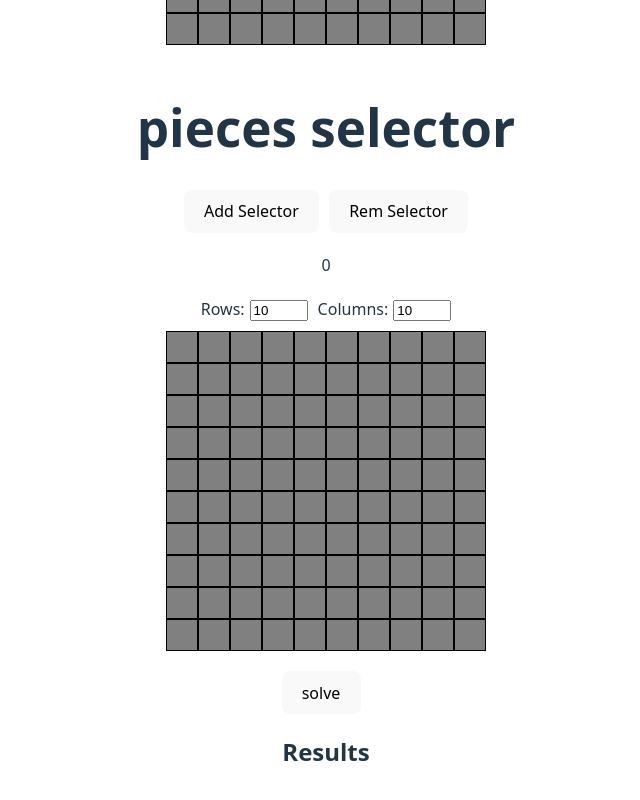
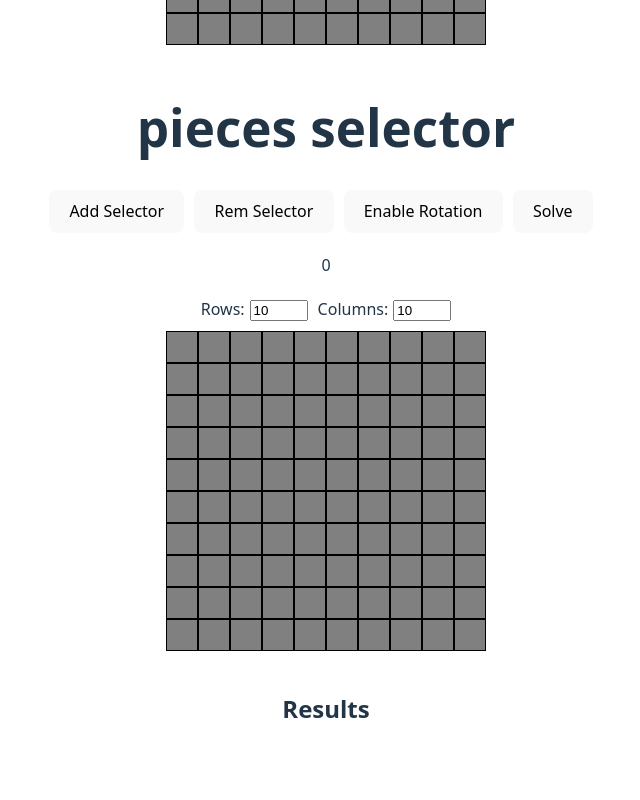
Before and after one commit to F-mM7/tiling-solver, a React (Vite) app: page / in a window 1280 px wide. Shown: the part 486-1286 px from the top of the page, without its empty margins (314-954 px from the left). After the commit the page ends 1265 px from the top, so only its background shows below. Built offline with nearby package versions, Linux system fonts and the light colour scheme.

Commit message:
feat: rotatable機能を追加し、ソルバーに回転オプションを統合

```diff
--- a/src/App.tsx
+++ b/src/App.tsx
@@ -37,9 +37,15 @@ function App() {
     });
   };
 
+  const [rotatable, setRotatable] = useState(false); // rotatableを状態として管理
+
+  const toggleRotatable = () => {
+    setRotatable((prev) => !prev); // rotatableをトグル
+  };
+
   const solve = () => {
     const piecesArray = Array.from(pieces.values()); // Mapから配列に変換
-    const results = solver(board, piecesArray, true);
+    const results = solver(board, piecesArray, rotatable);
     console.log(results);
     setResults(
       { dlxResults: results, piecesSnapshot: new Map(pieces) } // piecesのスナップショットを保存
@@ -73,8 +79,18 @@ function App() {
         <button onClick={addSelector} style={{ marginRight: "10px" }}>
           Add Selector
         </button>
-        <button onClick={removeSelector} disabled={selectors.length === 0}>
+        <button
+          onClick={removeSelector}
+          disabled={selectors.length === 0}
+          style={{ marginRight: "10px" }}
+        >
           Rem Selector
+        </button>
+        <button onClick={toggleRotatable} style={{ marginRight: "10px" }}>
+          {rotatable ? "Disable Rotation" : "Enable Rotation"}
+        </button>
+        <button onClick={solve} style={{ marginRight: "10px" }}>
+          Solve
         </button>
       </div>
       <div
@@ -93,12 +109,6 @@ function App() {
           </div>
         ))}
       </div>
-
-      <div>
-        <button onClick={solve} style={{ marginRight: "10px" }}>
-          solve
-        </button>
-      </div>
       <div>
         <h2>Results</h2>
         {results.dlxResults.map((result, index) => (
```
